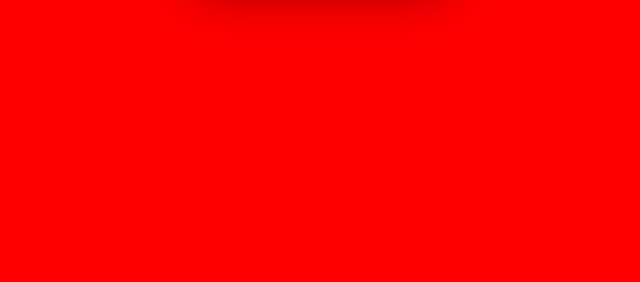
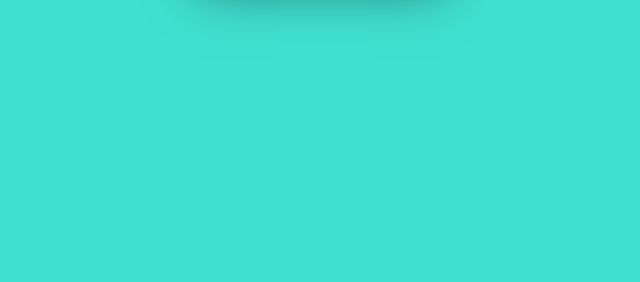
Before and after one commit to AnnaZheleznia/AnnaZheleznia.github.io, a plain HTML site: page index.html in a window 1280 px wide. Shown: the part 518-800 px from the top of the page, without its empty margins (319-959 px from the left). Drawn offline with Linux system fonts and the light colour scheme.

Commit message:
Update index.html

```diff
--- a/index.html
+++ b/index.html
@@ -13,7 +13,7 @@
 
 <style>
   body {
-    background-color: red;
+    background-color: turquoise;
     font-family: Arial;
     padding: 0;
     margin: 0;
```
